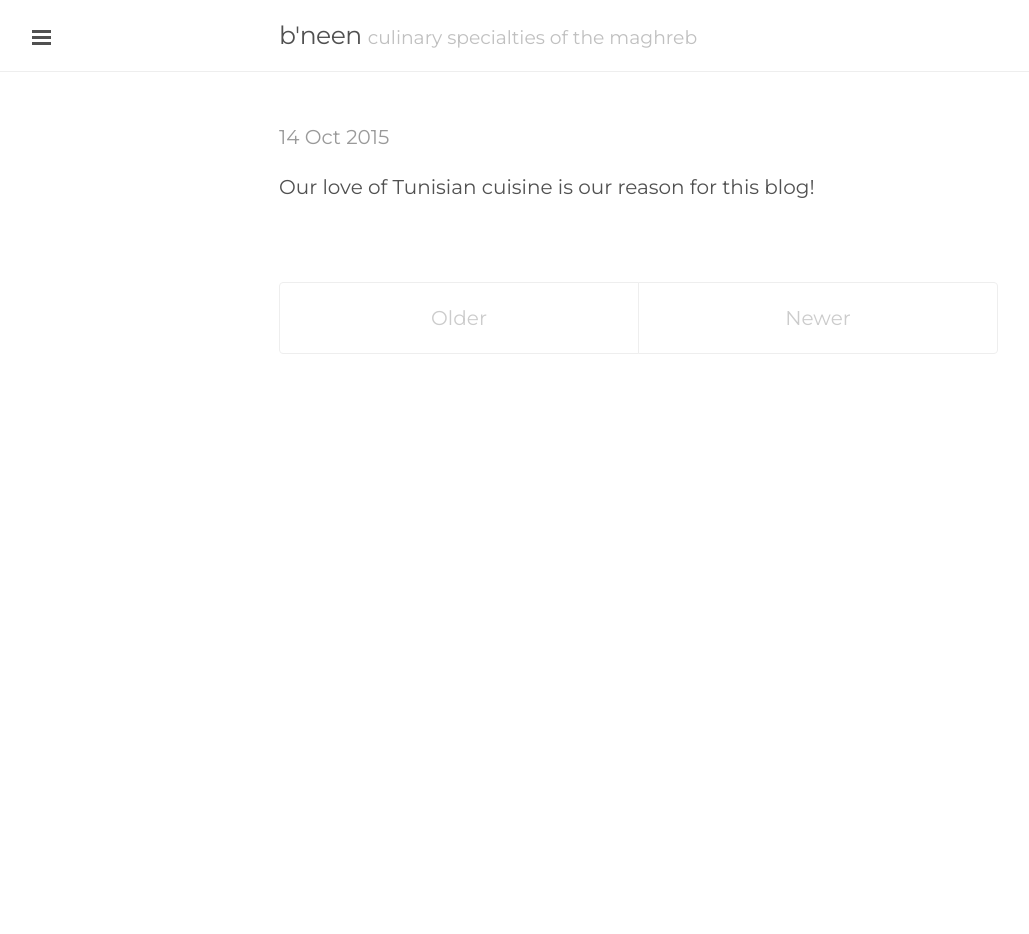
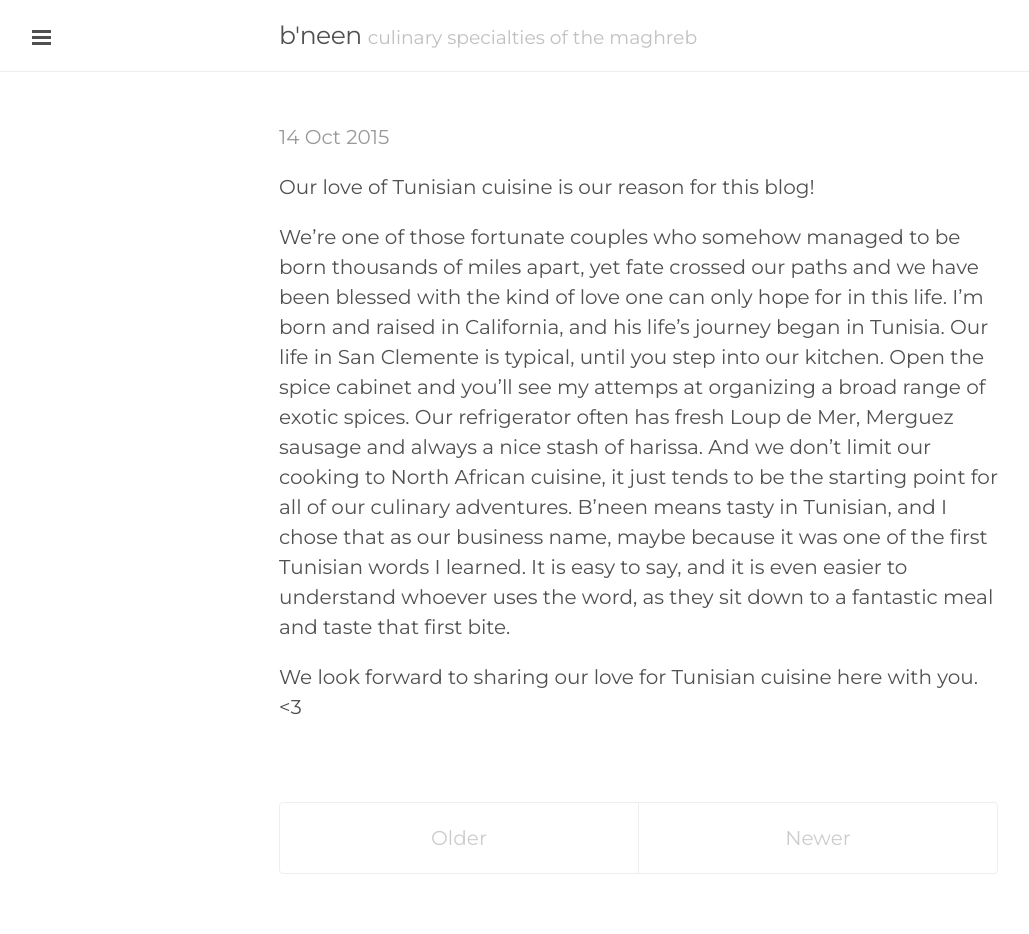
Before and after one commit to bneen/bneen.github.io, a Jekyll site: the page built from index.html, in a window 1280 px wide. Shown: the whole page, without its empty margins (1-1030 px from the left). Built offline with Jekyll 4.4.1, drawn with Linux system fonts in a browser that asks for light colours; the list of posts is cut into pages by our own code; before the commit the page ends 900 px from its top, so only the background shows below that.

Commit message:
Update 2015-10-14-bneen-it-means-tasty-in-tunisian.markdown

```diff
--- a/_posts/2015-10-14-bneen-it-means-tasty-in-tunisian.markdown
+++ b/_posts/2015-10-14-bneen-it-means-tasty-in-tunisian.markdown
@@ -1,7 +1,11 @@
 ---
 published: true
-title: bneen: It means 'tasty' in Tunisian!
+title: b'neen: It means 'tasty' in Tunisian!
 layout: post
 permalink: bneen-means-tasty-in-tunisian
 ---
 Our love of Tunisian cuisine is our reason for this blog!
+
+We're one of those fortunate couples who somehow managed to be born thousands of miles apart, yet fate crossed our paths and we have been blessed with the kind of love one can only hope for in this life. I'm born and raised in California, and his life's journey began in Tunisia. Our life in San Clemente is typical, until you step into our kitchen. Open the spice cabinet and you'll see my attemps at organizing a broad range of exotic spices. Our refrigerator often has fresh Loup de Mer, Merguez sausage and always a nice stash of harissa. And we don't limit our cooking to North African cuisine, it just tends to be the starting point for all of our culinary adventures. B'neen means tasty in Tunisian, and I chose that as our business name, maybe because it was one of the first Tunisian words I learned. It is easy to say, and it is even easier to understand whoever uses the word, as they sit down to a fantastic meal and taste that first bite.
+
+We look forward to sharing our love for Tunisian cuisine here with you. <3
```
